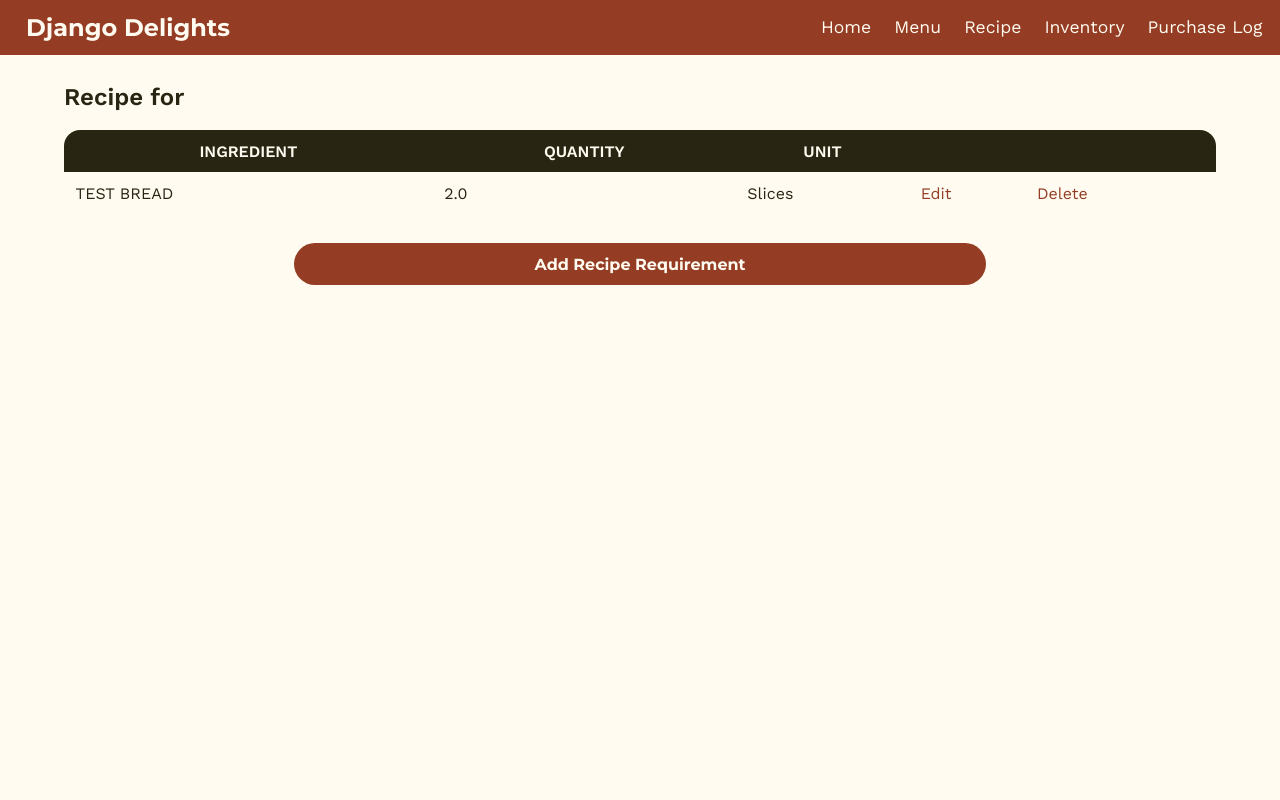
After one commit to ccrusott/Colin-Crusott-Django-Proj., a Django app: page /recipe/detail/1 in a window 1280 px wide. The commit adds this page. Run offline with Django 4.2, Linux system fonts and the light colour scheme; data comes from the database, SQL or seed files in the repository; both versions use the stored data as it was after the commit.

Commit message:
add recipedetail view and template

```diff
--- a/Django_Delights/Djanging_Delights/settings.py
+++ b/Django_Delights/Djanging_Delights/settings.py
@@ -116,7 +116,7 @@ USE_TZ = True
 # Static files (CSS, JavaScript, Images)
 # https://docs.djangoproject.com/en/4.1/howto/static-files/
 
-STATIC_URL = 'static/'
+STATIC_URL = '/static/'
 
 # Default primary key field type
 # https://docs.djangoproject.com/en/4.1/ref/settings/#default-auto-field
--- a/Django_Delights/inventory/models.py
+++ b/Django_Delights/inventory/models.py
@@ -1,11 +1,15 @@
 from django.db import models
 from django.utils import timezone
+from django.urls import reverse
 # Create your models here.
 class MenuItem(models.Model):
     menu_item_name = models.CharField(unique=True, max_length=30)
     item_price = models.FloatField(default=0.00)
     def get_absolute_url(self):
         return '/menu/list'
+
+    def get_recipe_url(self):
+        return reverse("recipedetail", kwargs={'pk': self.pk})
 
     def available(self):
         return all(X.enough() for X in self.reciperequirements_set.all())
@@ -22,7 +26,7 @@ class Ingredient(models.Model):
     def __str__(self):
         return self.name
 class RecipeRequirements(models.Model):
-    ingredient = models.ForeignKey(Ingredient, on_delete=models.CASCADE)
+    ingredient = models.ForeignKey(Ingredient, on_delete=models.CASCADE, null = True)
     menu_item_id = models.ForeignKey(MenuItem, on_delete=models.CASCADE)
     quantity_needed = models.FloatField(default=0.0)
     def get_absolute_url(self):
@@ -30,7 +34,7 @@ class RecipeRequirements(models.Model):
     def enough(self):
         return self.quantity_needed <= self.ingredient.quantity
     def __str__(self):
-        return "You need " + str(self.quantity_needed) + " of " + self.ingredient + " to make " + self.menu_item_id
+        return str(self.ingredient) + " for " + str(self.menu_item_id)
 class Purchase(models.Model):
     purchased_item = models.ForeignKey(MenuItem, on_delete=models.CASCADE)
     timestamp = models.DateTimeField(default=timezone.now, blank=True)
--- /dev/null
+++ b/Django_Delights/inventory/static/inventory/style.css
@@ -0,0 +1,185 @@
+body{
+    width:100%;
+    height:100%;
+    top:0;
+    left:0;
+    margin:0;
+    padding:0;
+    position:relative;
+    background-color:#fffbf0;
+    max-width: 100vw;
+    color:#282612;
+    font-family: 'Work Sans', sans-serif;
+    font-size:1em;
+}
+body a{
+    text-decoration:none;
+    color: #943d24
+}
+body a:hover{
+    color:tomato;
+    transition:1s;
+}
+body a:visited{
+    color:#943d24;
+}
+
+body a:active{
+    color:#fa7551;
+}
+header{
+    padding:0;
+    margin:0;
+}
+.header-container {
+    background-color: #943d24;
+    width:100%;
+    padding:0;
+    margin:0;
+    display:grid;
+    grid-template-columns: 1fr 1fr 1fr 1fr 1fr;
+    align-items:center;
+    padding-top: 1%;
+    padding-bottom:1%;
+}
+h1 {
+    font-family: 'Montserrat', sans-serif;
+    font-weight:700;
+    font-size:1.5em;
+    color:#fffbf0;
+    margin:0;
+    padding:0;
+    grid-column-start:1;
+    grid-column-end:2;
+    justify-self: center;
+}
+
+.body-container{
+    width:90%;
+    margin-left:5%;
+    padding:0;
+    display:flex;
+    flex-direction:column;
+    margin-top:0.5em;
+    margin-bottom:10%;
+    justify-content:flex-start;
+}
+
+.body-container p, ul, ol, form{
+    align-self:flex-start;
+}
+table{
+    width:100%;
+    border-collapse:collapse;
+}
+
+table td, th{
+    padding:1%;
+    margin:0;
+    border:none;
+}
+.body-container table:not(.overview-tbl) tr:first-child{
+    background-color:#282612;
+    color:#fffbf0;
+}
+.body-container h2{
+    text-align:left;
+    align-self: flex-start;
+}
+table th{
+    text-transform:uppercase;
+}
+
+table:not(.overview-tbl) tr:nth-child(odd):not(.table-heading){
+    background-color:#e4ddf4;
+}
+table:not(.overview-tbl){
+    border-radius:1em !important;
+}
+
+table:not(.overview-tbl) tr:first-of-type{
+    border-radius:1em 1em 0 0 !important;}
+
+table:not(.overview-tbl) tr:last-of-type{
+    border-radius:0 0 1em 1em !important;
+}
+
+table:not(.overview-tbl) th:first-of-type{
+    border-radius:1em 0 0 0;
+}
+table:not(.overview-tbl) th:last-of-type, table:not(.overview-tbl){
+    border-radius:0 1em 0 0;
+}
+table:not(.overview-tbl) tr:last-of-type td:last-of-type, table:not(.overview-tbl){
+    border-radius: 0 0 1em 0;
+}
+table:not(.overview-tbl) tr:last-of-type td:first-of-type, table:not(.overview-tbl){
+    border-radius: 0 0 0 1em;
+}
+
+table:not(.overview-tbl) tr:not(.table-heading):hover{
+    background-color:#c4b8e0;
+    transition:1s;
+}
+nav{
+    color:#fffbf0;
+    padding:0;
+    grid-column-start:2;
+    grid-column-end:6;
+    justify-self: stretch;
+}
+nav ul{
+    padding:0;
+    margin:0;
+    text-align:right;
+}
+nav ul li{
+    list-style: none;
+    display: inline-block;
+    text-align:right;
+    margin-right:1em;
+    font-size:1.1em;
+}
+
+.add-btn{
+    text-align:center;
+    width:50%;
+    align-self:center;
+    font-family: 'Montserrat', sans-serif;
+    font-weight:700;
+}
+.add-btn, input[type=submit]{
+    margin-top:2.5%;
+    background-color:#943d24;
+    color:#fffbf0;
+    padding:1% 5%;
+    transition:1s;
+    border-radius:2em;
+}
+
+.add-btn:hover{
+    background-color:tomato;
+    color:#fffbf0;
+    transition:1s;
+}
+
+.add-btn:visited{
+    background-color:#943d24;
+    color:#fffbf0;
+    transition:1s;
+}
+
+.add-btn:active{
+    background-color:#fa7551;
+    color:#fffbf0;
+    transition:1s;
+}
+
+nav ul a{
+    text-decoration: none;
+    color:#fffbf0 !important;
+}
+
+nav ul a:hover{
+    color:#e4ddf4 !important;
+}
--- a/Django_Delights/inventory/templates/inventory/base.html
+++ b/Django_Delights/inventory/templates/inventory/base.html
@@ -1,27 +1,26 @@
-{% load static %}
-<!DOCTYPE html>
-<html>
-  <head>
+<head>
+  {% block head %}
+  {% endblock %}
+</head>
 
-    <title>{% block title %}Django Delights{% endblock %}</title>
-    {% block head %}{% endblock %}
-  </head>
-  <body>
-    <div class="app">
-      <header>
-        <div class="header-first-row">
+<body>
+    <header>
+        <div class="header-container">
+            <h1>Django Delights</h1>
+        <nav>
+            <ul>
+                <li><a href="{% url 'home' %}">Home</a></li>
+                <li><a href="{% url 'menulist' %}">Menu</a></li>
+                <li><a href="{% url 'recipelist' %}">Recipe</a></li>
+                <li><a href="{% url 'ingredientlist' %}">Inventory</a></li>
+                <li><a href="{% url 'purchaselist' %}">Purchase Log</a></li>
 
-          <h1 class="title">Django Delights</h1>
-        </div>
-        <nav class="navbar">
-          <a class="nav-item" href="{% url 'home' %}">Home</a>
-<a class="nav-item" href="{% url 'menulist' %}">Menu Items</a>
-<a class="nav-item" href="{% url 'ingredientlist' %}">Ingredients</a>
-<a class="nav-item" href="{% url 'purchaselist' %}">Purchases</a>
-<a class="nav-item" href="{% url 'reports' %}">Reports</a>
-        </nav>
-      </header>
-      <main>{% block content %}{% endblock %}</main>
+            </ul>
+    </nav>
     </div>
-  </body>
-</html>
+    </header>
+
+
+  {% block content %}
+  {% endblock %}
+</body>
--- /dev/null
+++ b/Django_Delights/inventory/templates/inventory/recipedetail.html
@@ -0,0 +1,38 @@
+{% extends "./base.html" %}
+
+{% load static %}
+
+{% block head %}
+<link rel="preconnect" href="https://fonts.googleapis.com">
+<link rel="preconnect" href="https://fonts.gstatic.com" crossorigin>
+<link href="https://fonts.googleapis.com/css2?family=Montserrat:wght@100;700&family=Work+Sans:wght@400;600&display=swap" rel="stylesheet">
+<link rel="stylesheet" href="{% static 'inventory/style.css' %}">
+{% endblock %}
+
+
+{% block content %}
+<div class="container body-container">
+    <h2>Recipe for </h2>
+
+    <table>
+        <tr class="table-heading">
+            <th>Ingredient</th>
+            <th>Quantity</th>
+            <th>Unit</th>
+            <th> </th>
+            <th> </th>
+        </tr>
+        {% for req in recipe_ingredient_query %}
+        <tr>
+            <td>{{ req.ingredient }}</td>
+            <td>{{ req.quantity_needed }}</td>
+            <td>{{ req.ingredient.unit }}</td>
+            <td><a href="{% url 'recipeupdate' req.id %}">Edit</a></td>
+            <td><a href="{% url 'recipedelete' req.id %}">Delete</a></td>
+        </tr>
+
+        {% endfor %}
+    </table>
+<a href ="{% url 'recipecreate' %}" class="add-btn">Add Recipe Requirement</a>
+</div>
+{% endblock %}
--- a/Django_Delights/inventory/urls.py
+++ b/Django_Delights/inventory/urls.py
@@ -18,5 +18,6 @@ path('purchase/list', views.PurchaseList.as_view(), name='purchaselist'),
 path('purchase/create', views.PurchaseCreate.as_view(), name='purchasecreate'),
 path('purchase/update/<pk>', views.PurchaseUpdate.as_view(), name='purchaseupdate'),
 path('purchase/delete/<pk>', views.PurchaseDelete.as_view(), name='purchasedelete'),
-path('inventory/reports', views.ReportView.as_view(), name='reports')
+path('inventory/reports', views.ReportView.as_view(), name='reports'),
+path('recipe/detail/<pk>', views.RecipeDetail.as_view(), name='recipedetail'),
 ]
--- a/Django_Delights/inventory/views.py
+++ b/Django_Delights/inventory/views.py
@@ -4,7 +4,7 @@ from django.shortcuts import render, redirect
 from django.http import HttpResponse
 from .forms import MenuItemForm, IngredientForm, PurchaseForm, RecipeRequirementForm
 from .models import MenuItem, Ingredient, RecipeRequirements, Purchase
-from django.views.generic import ListView, TemplateView
+from django.views.generic import ListView, TemplateView, DetailView
 from django.views.generic.edit import CreateView, DeleteView, UpdateView
 from django.http import Http404
 from django.db.models import Sum, F
@@ -66,6 +66,15 @@ class RecipeUpdate(UpdateView):
     form_class = RecipeRequirementForm
     template_name = "inventory/reciperequirements_update.html"
     success_url= "/recipe/list"
+class RecipeDetail(DetailView):
+    model = MenuItem
+    template_name = "inventory/recipedetail.html"
+    context_object_name = 'recipe_item'
+    def get_context_data(self, **kwargs):
+        context = super().get_context_data(**kwargs)
+        context['recipe_req_list'] = RecipeRequirements.objects.filter(menu_item_id=self.object)
+        context['recipe_ingredient_query'] = RecipeRequirements.objects.select_related('ingredient')
+        return context
 class RecipeDelete(DeleteView):
     model = RecipeRequirements
     template_name = "inventory/reciperequirements_confirm_delete.html"
```
Also changed, not shown: Django_Delights/inventory/templates/inventory/home.html (+38 -48 lines), Django_Delights/inventory/templates/inventory/ingredient_list.html (+28 -16 lines), Django_Delights/inventory/templates/inventory/menuitem_list.html (+21 -10 lines), Django_Delights/inventory/templates/inventory/purchase_list.html (+35 -20 lines), Django_Delights/inventory/templates/inventory/reciperequirements_list.html (+21 -23 lines), Django_Delights/db.sqlite3, Django_Delights/inventory/migrations/0007_alter_reciperequirements_ingredient.py (added).
